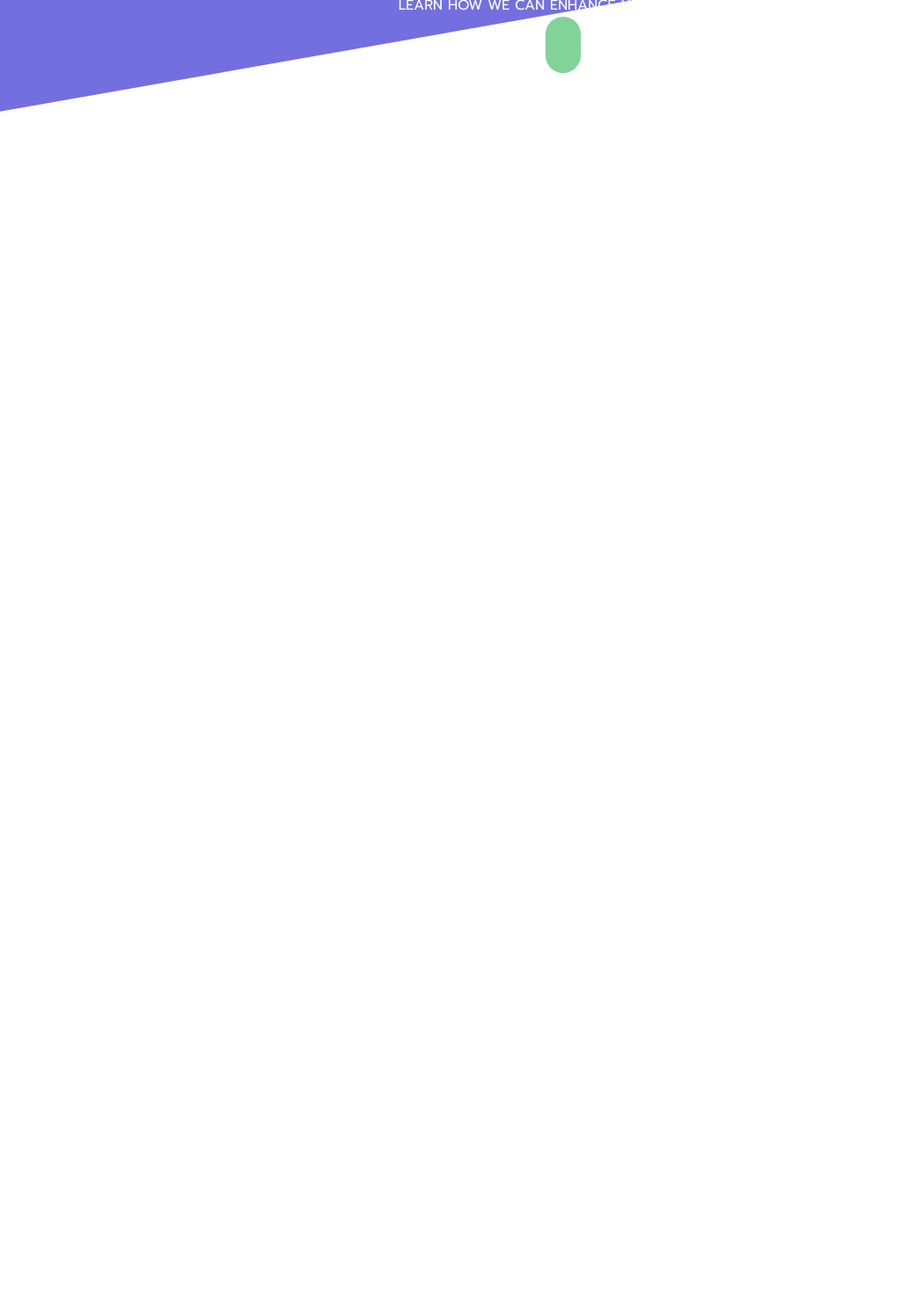
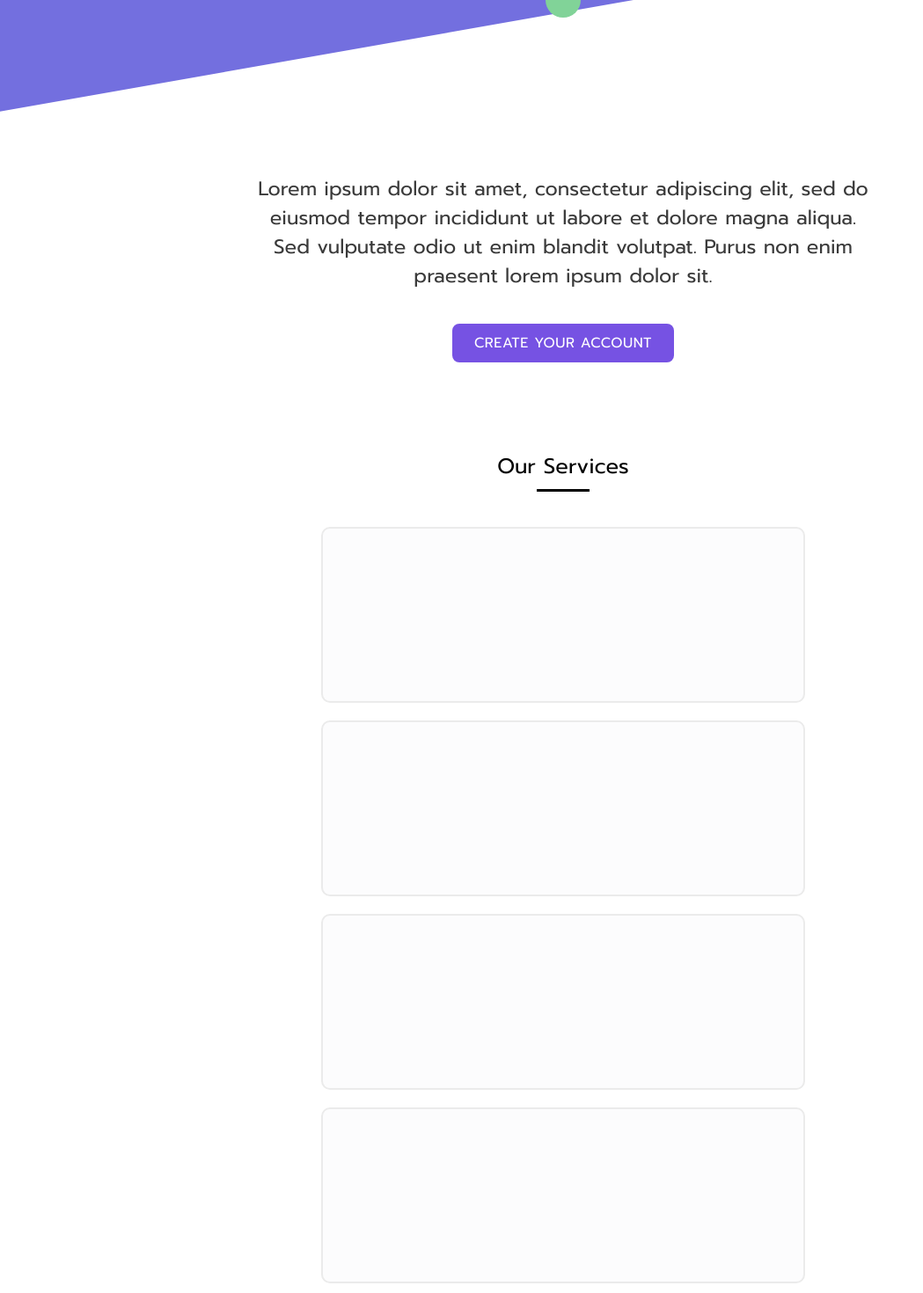
Before and after one commit to gg-1414/mini-project, a React (Create React App) app: page / in a window 1280 px wide. Shown: the part 620-2090 px from the top of the page at 88% size, without its empty margins (0-1049 px from the left). Before the commit the page ends 984 px from the top, so only its background shows below. Built offline with nearby package versions, Linux system fonts and the light colour scheme; the HTML template or start-up script is replaced by a standard one.

Commit message:
complete layout of services section

```diff
--- a/src/components/Home.jsx
+++ b/src/components/Home.jsx
@@ -21,13 +21,18 @@ const Home = () => (
       </div>
     </div>
     <div className="main__description">
-
+      <p>Lorem ipsum dolor sit amet, consectetur adipiscing elit, sed do eiusmod tempor incididunt ut labore et dolore magna aliqua. Sed vulputate odio ut enim blandit volutpat. Purus non enim praesent lorem ipsum dolor sit.</p>
+      <button>create your account</button>
     </div>
     <section className="main__services">
-      <div></div>
-      <div></div>
-      <div></div>
-      <div></div>
+      <h4>Our Services</h4>
+      <hr/>
+      <div className="main__services-cards">
+        <div></div>
+        <div></div>
+        <div></div>
+        <div></div>
+      </div>
     </section>
   </div>
 );
--- a/src/stylesheets/Home.scss
+++ b/src/stylesheets/Home.scss
@@ -14,9 +14,10 @@
 	margin-top: 7.5em;
   text-align: center;
 
+  // <HEADER>
   header > h1,
   header > div {
-    width: 44%;
+    width: 545px;
     margin: 0 auto;
     padding: 10px 40px;
     letter-spacing: 1.2px;
@@ -25,7 +26,13 @@
 
   header {
     h1 { font-size: 3em; }
-    h1 { span { color: $lime-green; }}
+
+    h1 {
+      span {
+        color: $lime-green;
+        font-weight: 700;
+      }
+    }
 
     div {
       padding: 0;
@@ -71,9 +78,11 @@
     }
   }
 
+  // LEARN MORE <DIV>
   .main__learn-more {
     height: 250px;
     margin: 50px auto;
+    margin-bottom: 0;
 
     span {
       text-transform: uppercase;
@@ -89,4 +98,64 @@
       }
     }
   }
+
+  // MAIN DESCRIPTION <DIV>
+  .main__description {
+    width: 60%;
+
+    p {
+      color: $dark-grey;
+      font-size: 1.4em;
+      padding: 15px 0;
+    }
+
+    button {
+      text-transform: uppercase;
+      color: $white;
+      background: $purple;
+      padding: 10px 25px;
+      font-size: 1em;
+      border-radius: 8px;
+      letter-spacing: 0.5px;
+    }
+  }
+
+  // MAIN SERVICES <SECTION>
+  .main__services {
+    margin: 40px auto;
+
+    h4 {
+      color: black;
+      font-size: 1.5em;
+      font-weight: 100;
+      margin: 0;
+    }
+
+    hr {
+      width: 60px;
+      height: 3px;
+      background: black;
+      border: 1px solid black;
+      margin-bottom: 30px;
+    }
+
+    .main__services-cards {
+      display: flex;
+      flex-direction: row;
+      flex-wrap: wrap;
+      justify-content: center;
+      align-items: center;
+
+      div {
+        width: 550px;
+        height: 200px;
+        background: #fcfcfd;
+        border: 2px solid #ebebeb;
+        border-radius: 10px;
+        margin: 10px 18px;
+      }
+    }
+  }
+
+
 }
--- a/src/stylesheets/variables.scss
+++ b/src/stylesheets/variables.scss
@@ -3,6 +3,7 @@ $purple: #7652e3;
 $purple-blue: #736fdf; // also used in footer & "create your acc" btns
 $grey: #f7f9fc;
 $lime-green: #81d398; // used for buttons
+$dark-grey: #3a3a3a; // used for text
 $light-grey: #bfbfbf; // search bar
 $lightest-grey: #f2f4f5;
 $white: #fff;
```
Also changed, not shown: public/host-icon.png (added).
